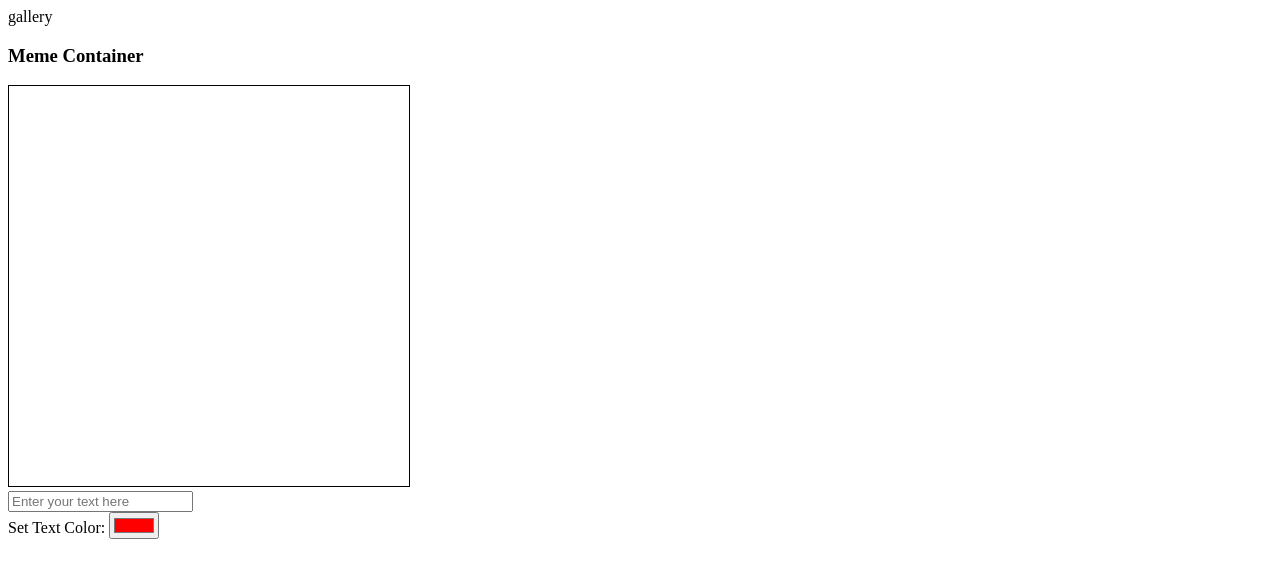
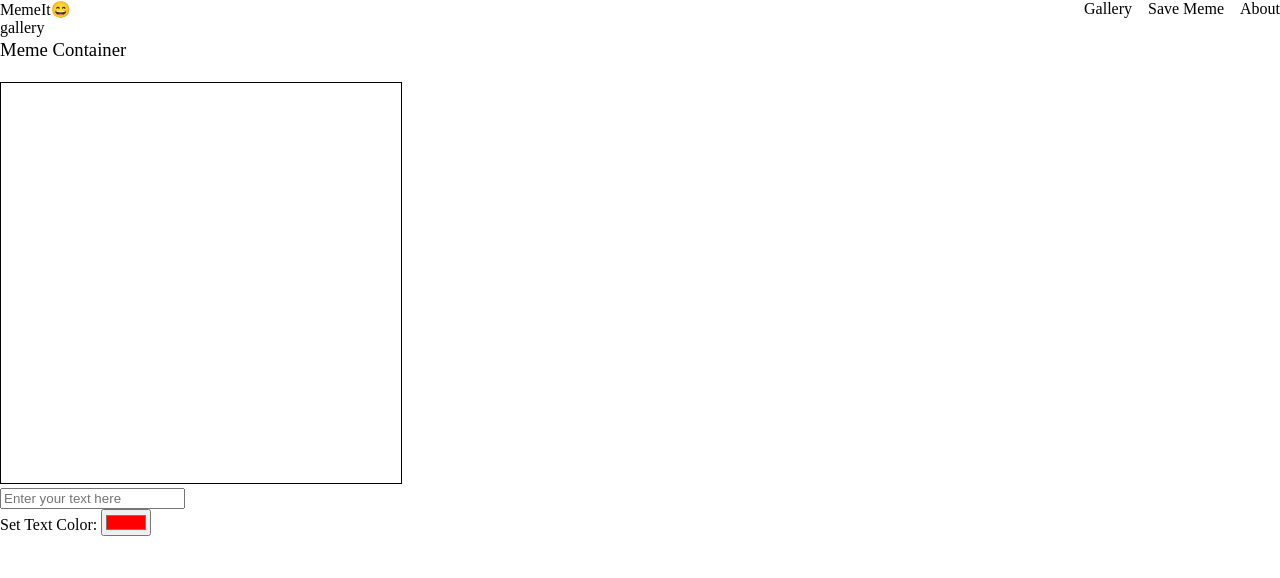
Before and after one commit to yonatanhershko/Yonatan_Hershko_Meme-Ganerator, a plain HTML site: page index.html in a window 1280 px wide. Drawn offline with Linux system fonts and the light colour scheme.

Commit message:
Add css files

```diff
--- /dev/null
+++ b/css/basics/base.css
@@ -0,0 +1,24 @@
+* {
+    box-sizing: border-box;
+  }
+
+  html {
+    font-family: Lato-Regular, serif;
+  }
+
+  body {
+    margin: 0;
+    padding: 0;
+    font-size: 1;
+  }
+
+  h1,
+  h2,
+  h3,
+  h4,
+  h5,
+  h6 {
+    margin: 0 0 1em;
+    font-weight: 400;
+    line-height: 1.4;
+  }
--- /dev/null
+++ b/css/basics/helpers.css
@@ -0,0 +1,21 @@
+
+
+.flex{
+    display: flex;
+}
+
+
+.flex.space-between {
+    justify-content: space-between;
+  }
+
+  .flex.align-center {
+    align-items: center;
+  }
+
+  /* list helpers */
+  .clean-list {
+    margin: 0;
+    padding: 0;
+    list-style-type: none;
+  }
--- /dev/null
+++ b/css/components/header.css
@@ -0,0 +1,15 @@
+
+.header-conatainer{
+    height: 10px;
+    background-color: var(--header-bg-clr);
+    color: brown;
+}
+
+
+.logo{
+
+}
+
+.main-header-area{
+gap: 1em;
+}
--- /dev/null
+++ b/css/setup/vars.css
@@ -0,0 +1,10 @@
+:root {
+
+    --header-bg-clr: linear-gradient(to right,
+            #0f9bb3,
+            #00a5af,
+            #00ada2,
+            #00b48e,
+            #2fba74);
+
+}
--- a/css/styles.css
+++ b/css/styles.css
@@ -0,0 +1,16 @@
+/* SETUP */
+@import url(./setup/vars.css);
+@import url(./setup/font.css);
+
+/* BASICS */
+@import url(./basics/base.css);
+@import url(./basics/helpers.css);
+@import url(./basics/layouts.css);
+
+/* COMPONENTS  */
+@import url(./components/header.css);
+@import url(./components/main.css);
+@import url(./components/footer.css);
+
+/* MQ  */
+@import url(./mq/mq.css);
--- a/index.html
+++ b/index.html
@@ -5,11 +5,18 @@
     <meta charset="UTF-8">
     <meta name="viewport" content="width=device-width, initial-scale=1.0">
     <title>Meme Page</title>
+    <link rel="stylesheet" href="./css/styles.css" >
 </head>
 
 <body onload="onInit()">
 
-    <header>
+    <header class="header-container flex space-between">
+        <div class="logo">MemeIt😄</div>
+        <div class="main-header-area flex ">
+            <a >Gallery</a>
+            <a >Save Meme</a>
+            <a >About</a>
+        </div>
     </header>
 
     <main>
```
Also changed, not shown: css/basics/layouts.css (added), css/components/footer.css (added), css/components/main.css (added), css/mq/mq.css (added), css/setup/font.css (added).
